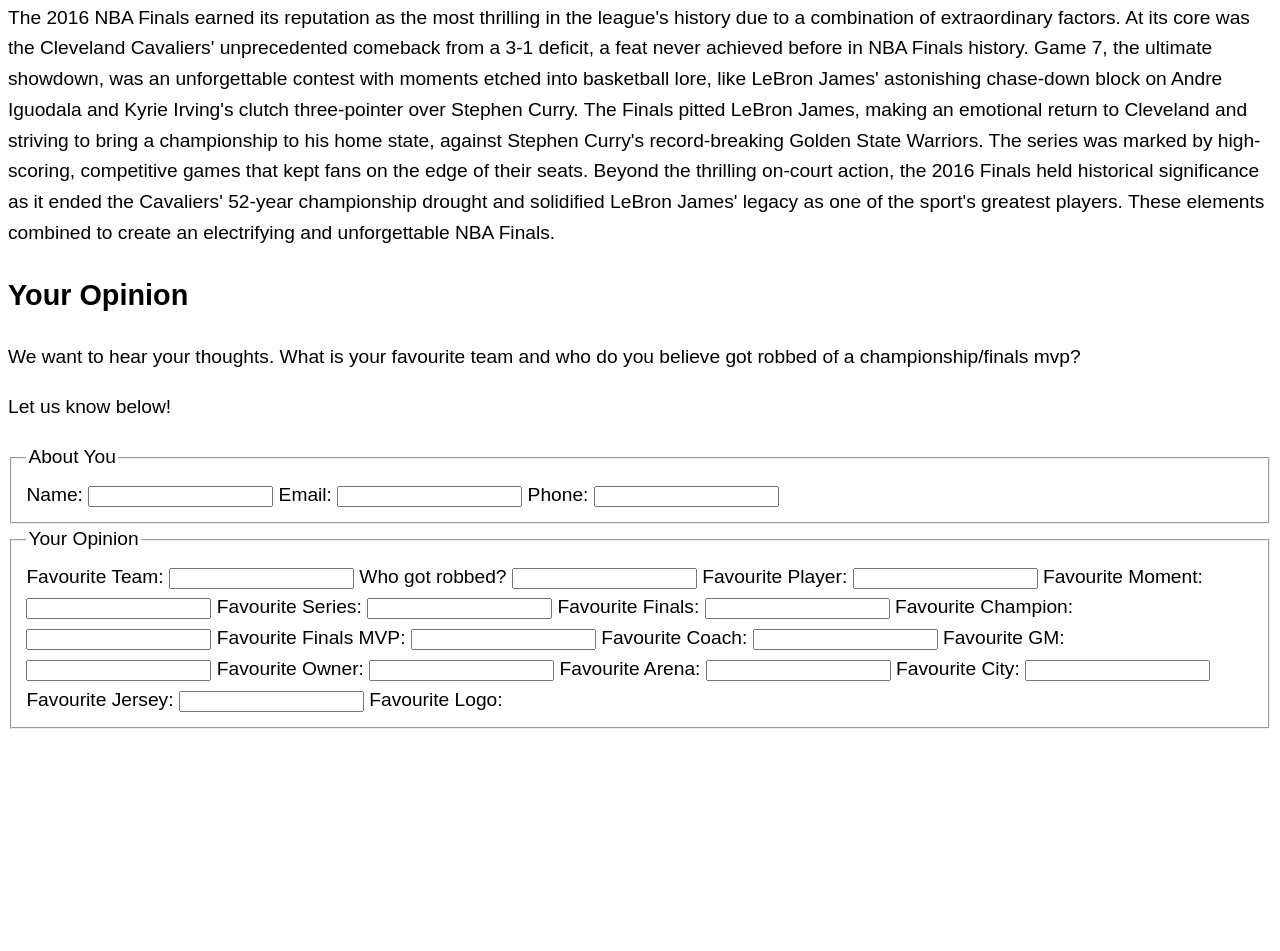
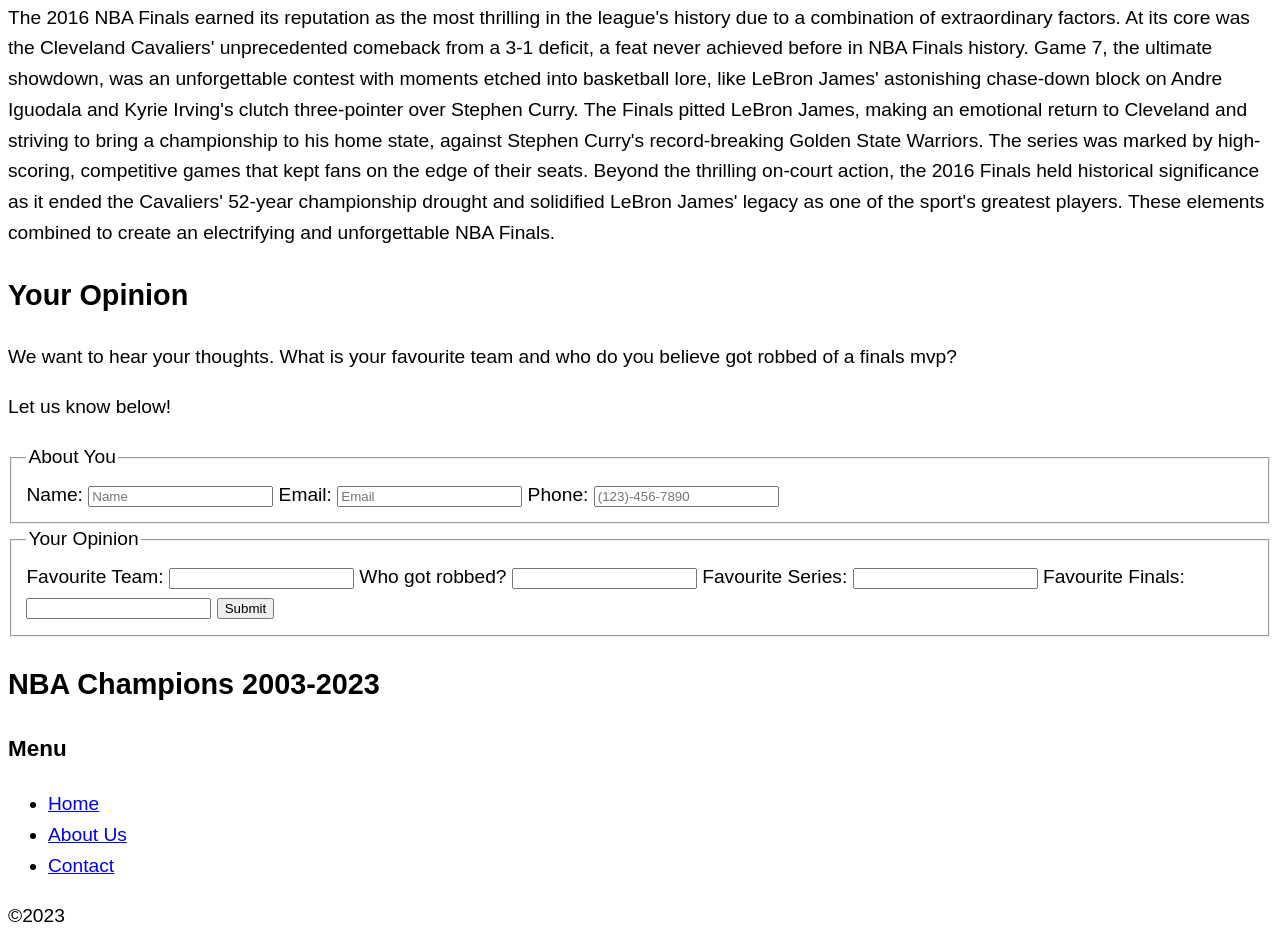
Before and after one commit to irm1005-itec1005-fall-2023/assignment-01-anasabdi1, a plain HTML site: page index.html in a window 1280 px wide. Shown: the part 3347-4298 px from the top of the page. Before the commit the page ends 4084 px from the top, so only its background shows below. Drawn offline with Linux system fonts and the light colour scheme.

Commit message:
Before CSS

```diff
--- a/index.html
+++ b/index.html
@@ -55,7 +55,6 @@
         *https://www.nba.com/history/awards/finals-mvp
 
         *
-
     -->
 
     <!--
@@ -82,7 +81,7 @@
       <ul>
         <li><a href="#description">Description</a></li>
         <li><a href="#table">List of NBA Champions</a></li>
-        <li><a href="#2023 Champions">2023 Champions</a></li>
+        <li><a href="#2023Champions">2023 Champions</a></li>
         <li><a href="#Exciting">The Battle of 2016</a></li>
         <li><a href="#form">Your Opinion</a></li>
       </ul>
@@ -214,7 +213,7 @@
 
     </section>
     <section>
-      <h2 id="2023 Champions">2023 Champions</h2>
+      <h2 id="2023Champions">2023 Champions</h2>
       <img src="./denver.jpeg">
       <p>The Denver Nuggets embarked on an inspiring journey to capture their first-ever NBA title. Over the years, they built a strong foundation, blending promising young talents with experienced veterans. Their path to success was marked by resilience and determination, as they navigated through challenging playoff series and often found themselves facing elimination. Led by the brilliant Nikola Jokic, who displayed unparalleled skill and court vision as a center, and bolstered by the scoring prowess of Jamal Murray, the Nuggets established themselves as a force to be reckoned with. Their memorable playoff runs were characterized by thrilling comebacks and clutch performances. In the decisive NBA Finals, they faced formidable opposition but showcased their mettle with exceptional teamwork and unwavering belief. The Denver Nuggets' championship triumph was not just a culmination of their talent but a testament to their unwavering spirit and relentless pursuit of excellence, etching their name in NBA history.</p>
 
@@ -226,24 +225,22 @@
     </section>
     <section>
       <h2 id="form">Your Opinion</h2>
-      <p>We want to hear your thoughts. What is your favourite team and who do you believe got robbed of a championship/finals mvp?</p>
+      <p>We want to hear your thoughts. What is your favourite team and who do you believe got robbed of a finals mvp?</p>
       <p>Let us know below!</p>
-      <form>
         <fieldset>
           <legend>About You</legend>
           <label for="name">Name:</label>
-          <input type="text" id="name" name="name" autocomplete="name"  required/>
+          <input type="text" id="name" name="name" autocomplete="name" placeholder="Name" required/>
 
           <label for="email">Email:</label>
-          <input type="email" id="email" name="email" autocomplete="email" required/>
+          <input type="email" id="email" name="email" autocomplete="email" placeholder="Email" required/>
 
           <label for="phone">Phone:</label>
-          <input type="tel" id="phone" name="phone" autocomplete="tel"/>
+          <input type="tel" id="phone" name="phone" autocomplete="tel" placeholder="(123)-456-7890"/>
           </fieldset>
 
-
          <!--Below was retrieved from Github Copilot-->
-          <fieldset>
+         <fieldset>
             <legend>Your Opinion</legend>
             <label for="favteam">Favourite Team:</label>
             <input type="text" id="favteam" name="favteam" required/>
@@ -251,50 +248,27 @@
             <label for="robbed">Who got robbed?</label>
             <input type="text" id="robbed" name="robbed" required/>
 
-            <label for="favplayer">Favourite Player:</label>
-            <input type="text" id="favplayer" name="favplayer" required/>
-
-            <label for="favmoment">Favourite Moment:</label>
-            <input type="text" id="favmoment" name="favmoment" required/>
-
             <label for="favseries">Favourite Series:</label>
             <input type="text" id="favseries" name="favseries" required/>
 
             <label for="favfinals">Favourite Finals:</label>
             <input type="text" id="favfinals" name="favfinals" required/>
-
-            <label for="favchamp">Favourite Champion:</label>
-            <input type="text" id="favchamp" name="favchamp" required/>
-
-            <label for="favmvp">Favourite Finals MVP:</label>
-            <input type="text" id="favmvp" name="favmvp" required/>
-
-            <label for="favcoach">Favourite Coach:</label>
-            <input type="text" id="favcoach" name="favcoach" required/>
-
-            <label for="favgm">Favourite GM:</label>
-            <input type="text" id="favgm" name="favgm" required/>
-
-            <label for="favowner">Favourite Owner:</label>
-            <input type="text" id="favowner" name="favowner" required/>
-
-            <label for="favarena">Favourite Arena:</label>
-            <input type="text" id="favarena" name="favarena" required/>
-
-            <label for="favcity">Favourite City:</label>
-            <input type="text" id="favcity" name="favcity" required/>
-
-            <label for="favjersey">Favourite Jersey:</label>
-            <input type="text" id="favjersey" name="favjersey" required/>
-
-            <label for="favlogo">Favourite Logo:</label>
             <!--End Citation-->
+            <button type="submit">Submit</button>
           </fieldset>
-
-</fieldset>
-      </form>
-    </section>
-
-  </main>
+        </section>
+        </main>
+          <footer>
+            <h2>NBA Champions 2003-2023</h2>
+            <nav>
+                <h3>Menu</h3>
+            <ul>
+               <li><a href="#">Home</a></li>
+               <li><a href="#">About Us</a></li>
+                 <li><a href="#">Contact</a></li>
+              </ul>
+            </nav>
+            <p>&copy;2023</p>
+          </footer>
   </body>
 </html>
```
